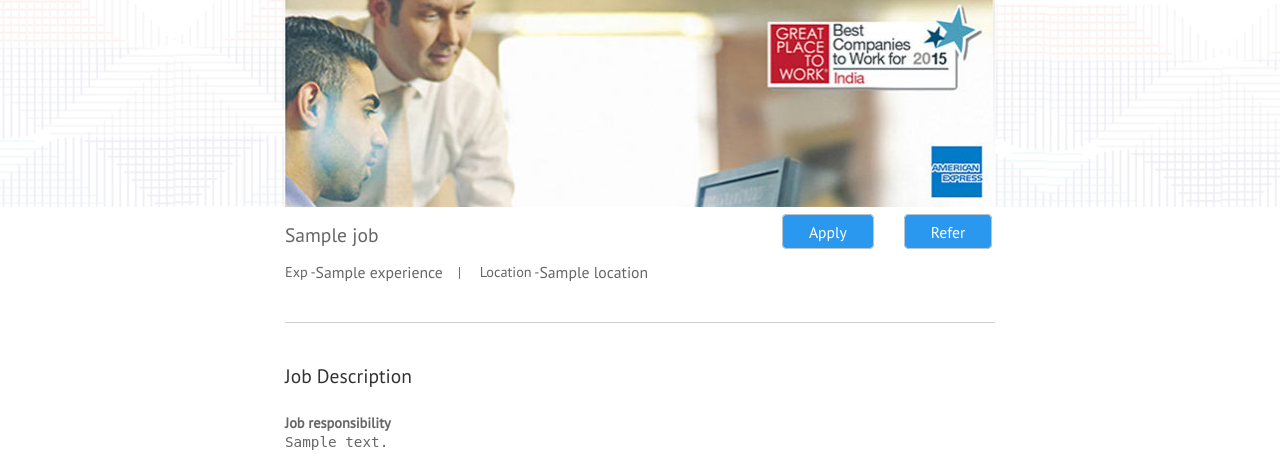
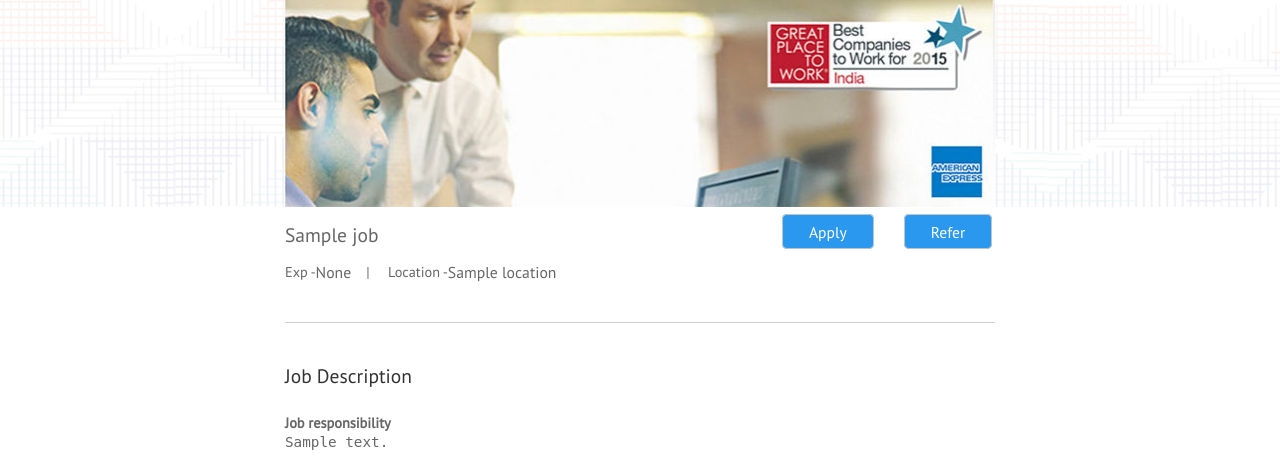
Before and after one commit to animax453/shineamex, a Django app: template job/templates/job_detail.html in a window 1280 px wide. Shown: the part 92-551 px from the top of the page. Run offline with Django 3.2, Linux system fonts and the light colour scheme; the template is opened without the code that fills it: most values are stand-ins (such as "Sample title", 1, 10 or a date in 2020); data that the repository does not hold is empty; parts of the project's set-up code (start-up, migrations or seed data) failed here and were passed over.

Commit message:
Template tag fix

```diff
--- a/job/templates/job_detail.html
+++ b/job/templates/job_detail.html
@@ -1,4 +1,5 @@
 {% extends "layout_amex.html" %}
+{%load job_tags %}
 {% block body %}
 <div class="base pull_left">
 <div class="cointainer"><img src="{{STATIC_URL}}images/head_image.jpg" class="image" >
@@ -8,7 +9,7 @@
 
 <div class="jobdetailLeft">
 <strong>{{job.title}}</strong>
-<ul><li>Exp - <strong>{{job.experience}}</strong>|</li>     <li>Location - <strong>{{job.location}}</strong></li></ul></div>
+<ul><li>Exp - <strong>{{job.experience|key_value:'exp'}}</strong>|</li>     <li>Location - <strong>{{job.location}}</strong></li></ul></div>
 
 <div class="jobdetailRight">
 <div class="button"><a href="#">Apply</a></div><div class="button"><a href="#">Refer</a></div>
--- a/job/templatetags/job_tags.py
+++ b/job/templatetags/job_tags.py
@@ -4,7 +4,7 @@
 from django import template
 
 #local imports
-from choices import *
+from job.choices import *
 
 #inter app imports
 
@@ -20,7 +20,7 @@
                     'sal':SALARY_K2V,
                     }
 
-    k2v_dict = type_mapping.get('type')
+    k2v_dict = type_mapping.get(key_type)
     if not k2v_dict:
         return None
 
```
